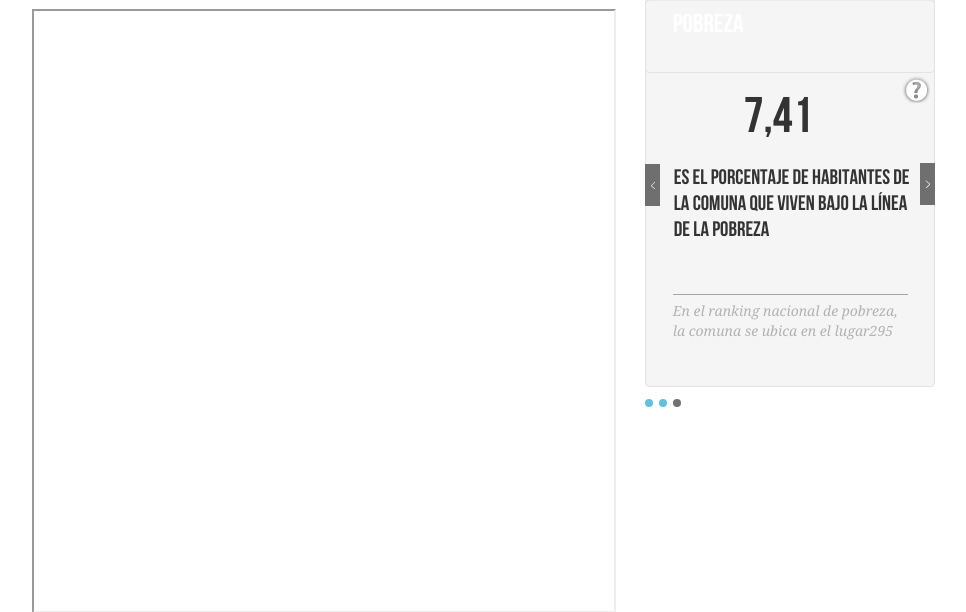
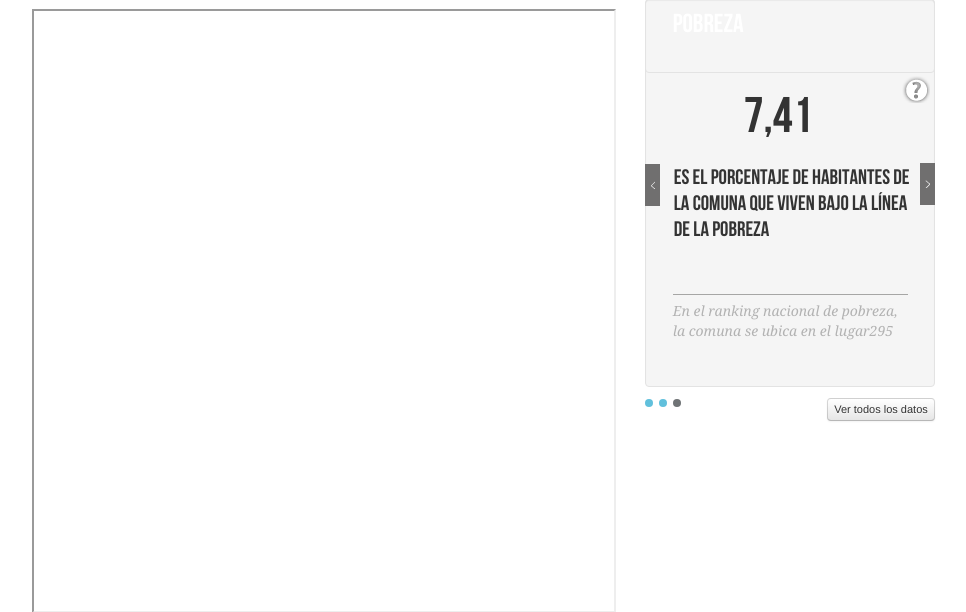
Before and after one commit to ciudadanointeligente/votainteligente, a Django app: a page that uses municipales2012/templates/municipales2012/comuna_detail.html in a window 1280 px wide. Shown: the part 331-943 px from the top of the page, without its empty margins (158-1124 px from the left). Run offline with Django 3.2, Linux system fonts and the light colour scheme; data comes from the database, SQL or seed files in the repository; some libraries are stand-ins or nearby versions.

Commit message:
boton carrusel ver todos los datos

```diff
--- a/municipales2012/templates/municipales2012/comuna_detail.html
+++ b/municipales2012/templates/municipales2012/comuna_detail.html
@@ -85,6 +85,9 @@
                                     </div>
                                     <!-- "next page" action -->
                                     <a class="next browse right"><img alt="" id="flechitaDerecha" src="{{ STATIC_URL }}images/flechaDerecha.png" /></a>
+
+                                    <a href="#"  target="_blank" class="btn btn-mini" style="float: right; position: relative; top: -51px;  z-index: 2;"> Ver todos los datos </a>
+
                                 </div>
                             </div>
                         </div>
```
